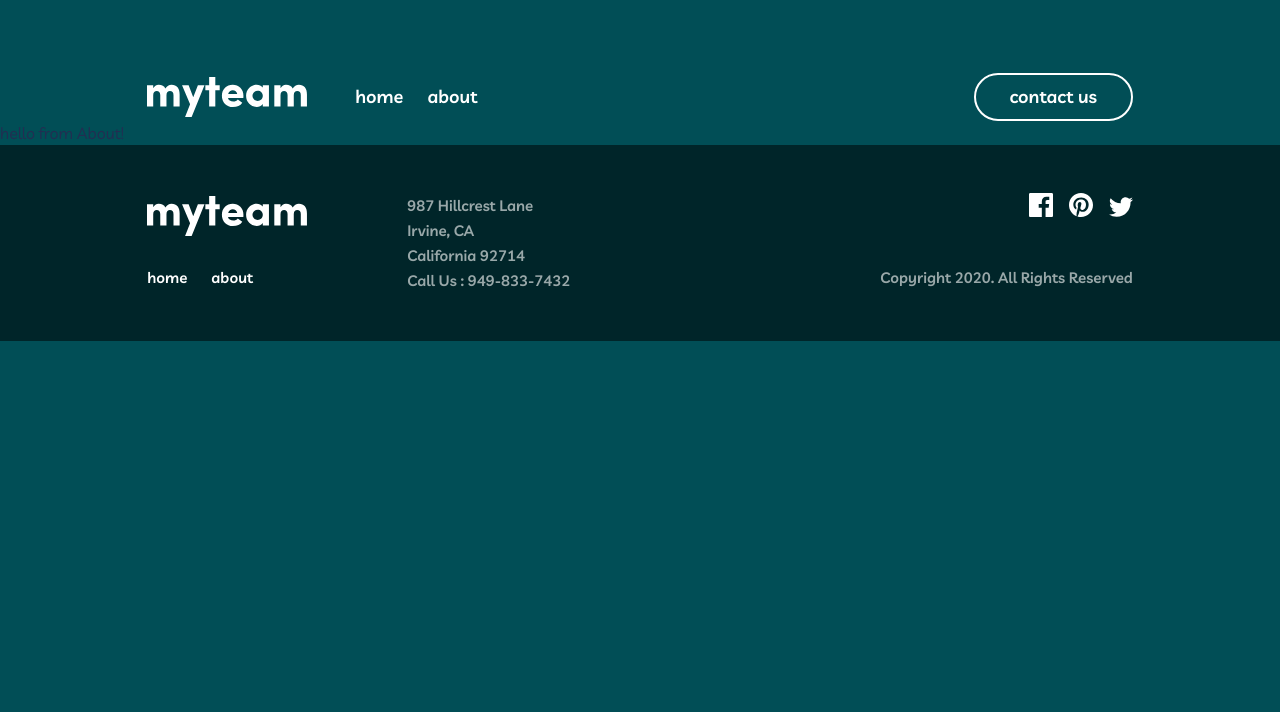
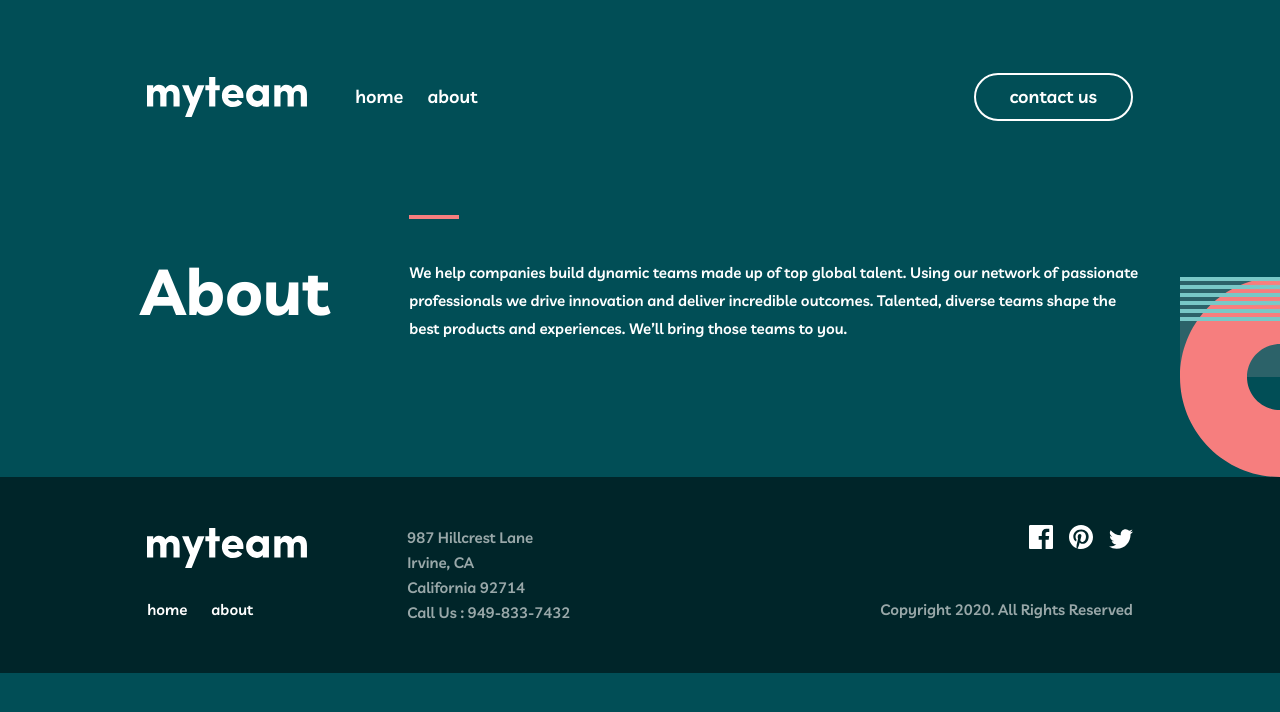
Before and after one commit to Eileenpk/My-Team, a Next.js app: page /About in a window 1280 px wide. Shown: the top 712 px of the page. Built offline with nearby package versions, Linux system fonts and the light colour scheme.

Commit message:
finish:About.js header CSS

```diff
--- a/pages/About.js
+++ b/pages/About.js
@@ -1,5 +1,17 @@
+import styles from "@/styles/about.module.css"
 export default function About () {
     return (
-        <h2>hello from About!</h2>
+        <>
+        <header className={`flex flex-col items-center pt-20 pb-[108px] px-[11%] md:py-28 xl:py-[120px] xl:flex-row justify-between ${styles.header}`}>
+        <h1 className={`mb-4 ${styles.heading}`}>About</h1>
+        <p className={` ${styles.headingText}`}>
+            <span className={styles.bar}></span>We help companies build dynamic teams made up of top global talent. Using our network of passionate professionals we drive innovation and deliver incredible outcomes. Talented, diverse teams shape the best products and experiences. We’ll bring those teams to you.</p>
+        </header>
+        <main>
+
+        </main>
+        </>
+
+
     )
 }
--- /dev/null
+++ b/styles/about.module.css
@@ -0,0 +1,42 @@
+.header {
+    background-image: url(../public/images/bg-pattern-about-1-mobile-nav-1.svg);
+    background-repeat: no-repeat;
+    background-position: right -100px bottom -100px;
+  }
+
+  .headingText {
+    max-width: 457px;
+    line-height: 28px;
+  }
+
+  @media(min-width:768px) {
+    .header {
+        background-position: right -100px bottom;
+    }
+  }
+
+  @media(min-width:1280px) {
+    .bar {
+        display: block;
+        position: relative;
+        top: -40px;
+        left: 0px;
+        width: 50px;
+        height:4px;
+        background-color: var(--second-color);
+      }
+
+    .heading {
+        font-size: 64px;
+        font-weight: 700;
+        line-height: 100px;
+        letter-spacing: 0px;
+        text-align: left;
+    }
+
+    .headingText {
+        text-align: left;
+        min-width: 730px;
+        max-width: 730px;
+    }
+  }
--- a/styles/globals.css
+++ b/styles/globals.css
@@ -112,6 +112,41 @@ h1, h2, h3 {
   color: var(--heading-color);
 }
 
+h1 {
+  font-family: var(--font-family);
+  font-size: 40px;
+  font-weight: 700;
+  line-height: 40px;
+  letter-spacing: 0px;
+  text-align: center;
+  color: var(--font-color);
+}
+
+p {
+  font-family: var(--font-family);
+  font-size: 15px;
+  font-weight: 600;
+  line-height: 25px;
+  letter-spacing: 0px;
+  text-align: center;
+  color: var(--font-color);
+}
+
+@media(min-width:768px) {
+  h1 {
+    font-size: 64px;
+    line-height: 56px;
+  }
+}
+
+@media(min-width:1280px) {
+  h1 {
+    font-size: 100px;
+    line-height: 100px;
+    text-align: left;
+  }
+}
+
 /* End Typography  */
 /* General styles */
 body {
```
Also changed, not shown: styles/Home.module.css (+1 -25 lines).
